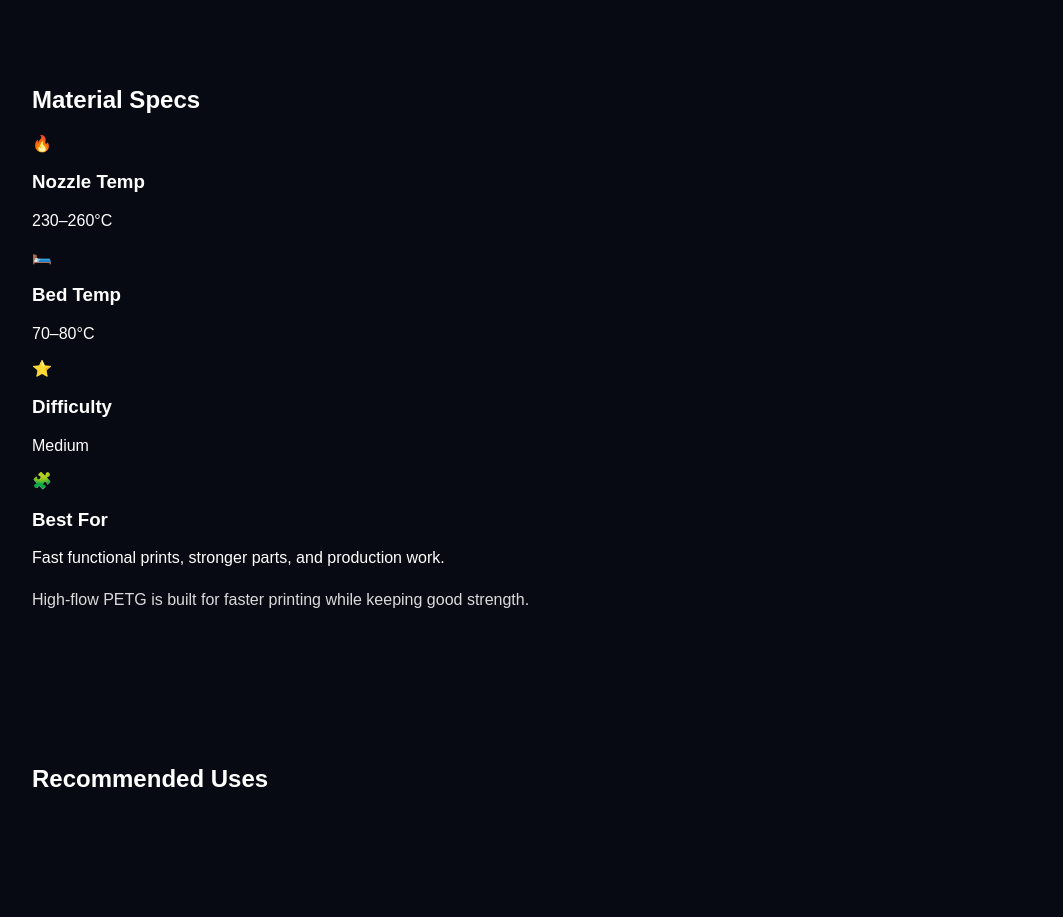
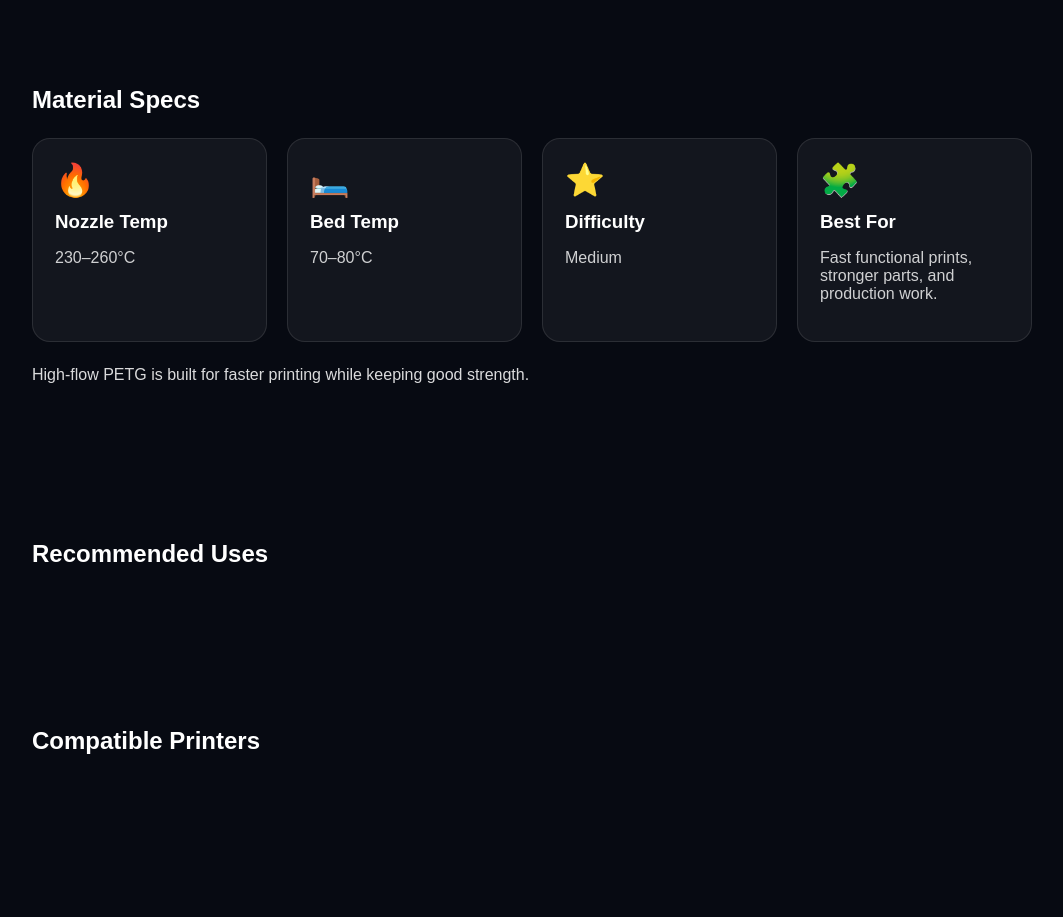
Before and after one commit to jnc3designs/jnc3designs-website, a Next.js app in the folder jnc3designs-premium/: page /supply/petg-hf/black in a window 1280 px wide. Shown: the part 1120-2037 px from the top of the page, without its empty margins (108-1171 px from the left). Built offline with nearby package versions, Linux system fonts and the light colour scheme.

Commit message:
Add grid and card styles for specifications section

```diff
--- a/jnc3designs-premium/app/globals.css
+++ b/jnc3designs-premium/app/globals.css
@@ -522,3 +522,28 @@ font-size:120px;
   object-fit: cover;
   border-radius: 24px;
 }
+.spec-grid {
+  display: grid;
+  grid-template-columns: repeat(auto-fit, minmax(220px, 1fr));
+  gap: 20px;
+  margin-top: 24px;
+}
+
+.spec-card {
+  padding: 22px;
+  border-radius: 18px;
+  background: rgba(255,255,255,0.05);
+  border: 1px solid rgba(255,255,255,0.1);
+}
+
+.spec-card span {
+  font-size: 32px;
+}
+
+.spec-card h3 {
+  margin: 12px 0 6px;
+}
+
+.spec-card p {
+  opacity: 0.8;
+}
```
